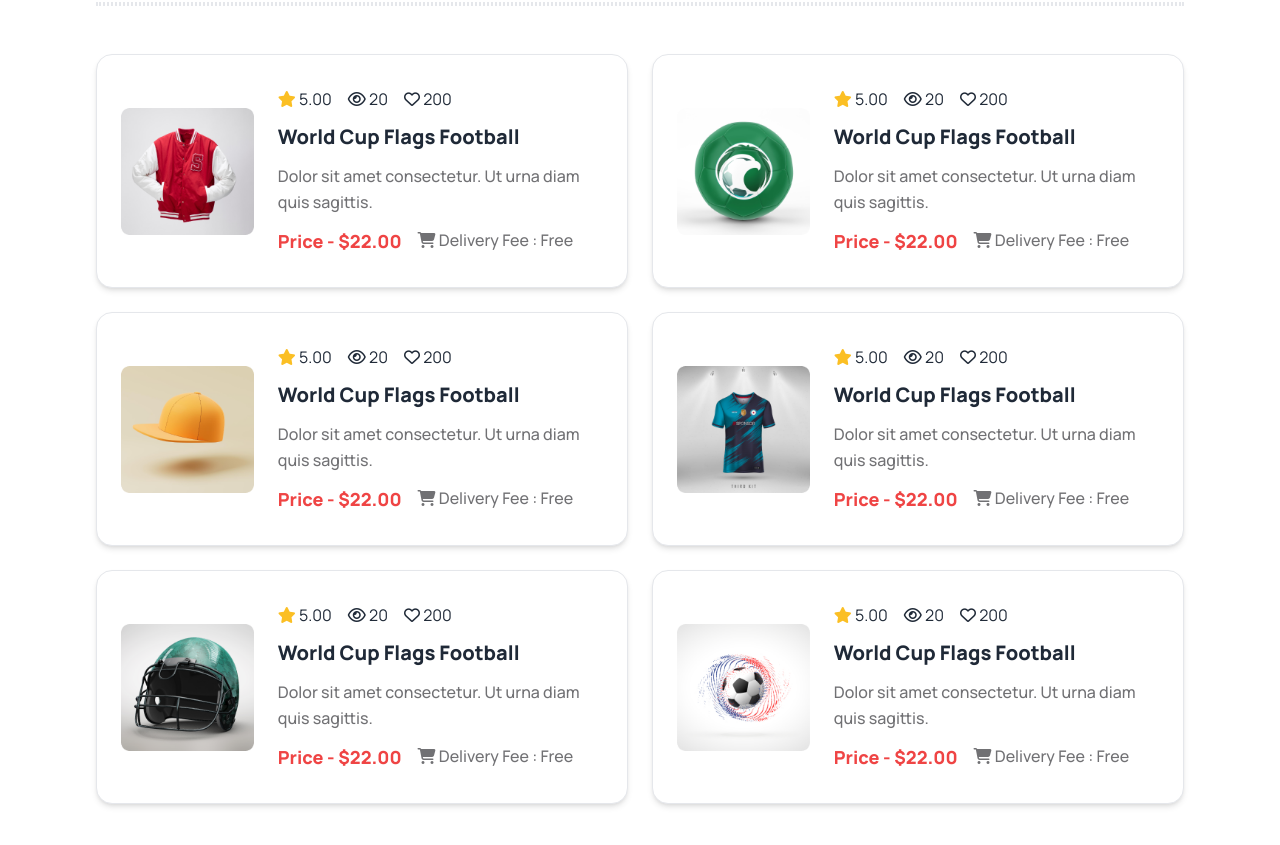
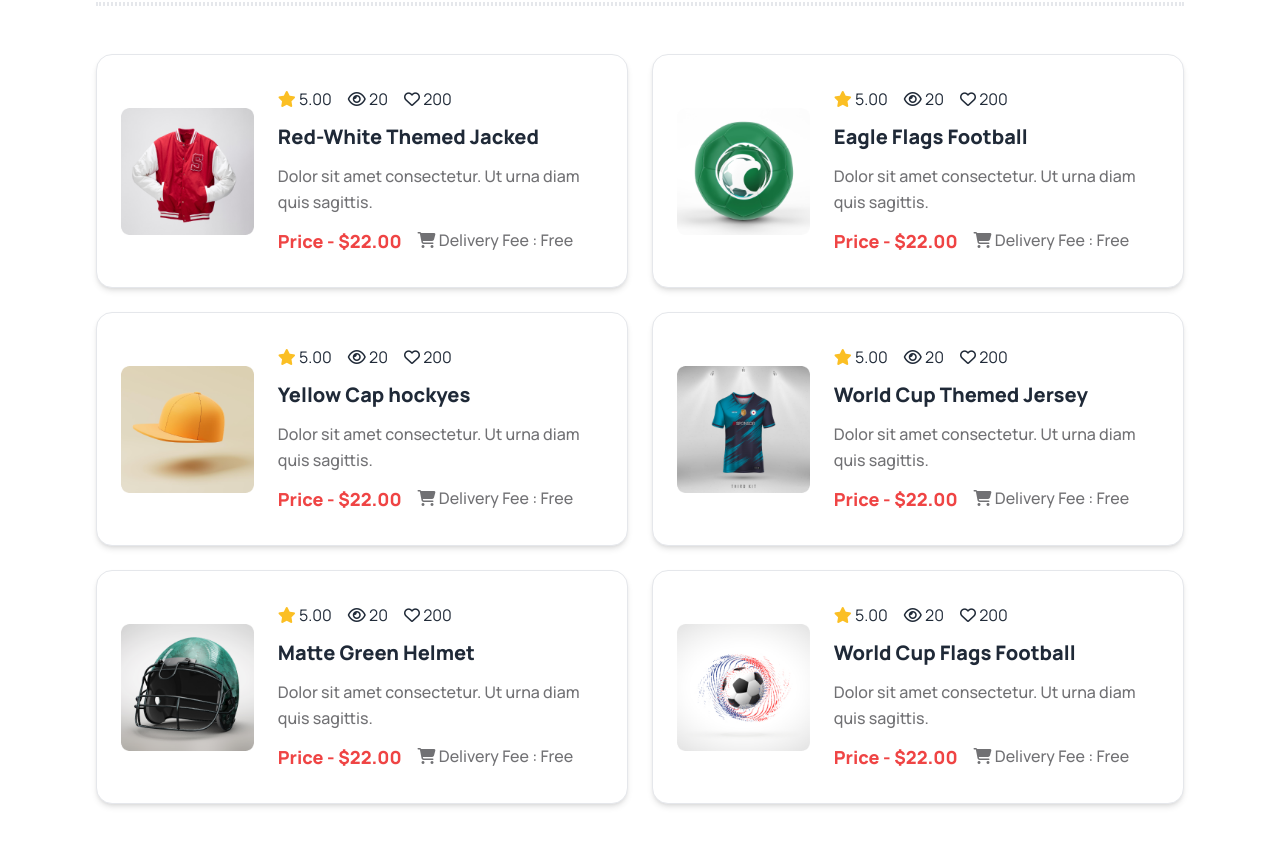
Before and after one commit to DeepsEffect/assignment-03-PH, a plain HTML site: page index.html in a window 1280 px wide. Shown: the part 2738-3583 px from the top of the page. Drawn offline with nearby package versions, Linux system fonts and the light colour scheme.

Commit message:
added products name and favicon

```diff
--- a/index.html
+++ b/index.html
@@ -5,6 +5,8 @@
     <meta charset="UTF-8">
     <meta name="viewport" content="width=device-width, initial-scale=1.0">
     <title>Hockey's</title>
+    <!-- favicon -->
+    <link rel="shortcut icon" href="favicon/favicon (1).ico" type="image/x-icon">
     <!-- inserting daisyUI and tailwind -->
     <link href="https://cdn.jsdelivr.net/npm/daisyui@4.6.0/dist/full.min.css" rel="stylesheet" type="text/css" />
     <script src="https://cdn.tailwindcss.com"></script>
@@ -276,7 +278,7 @@
                             <h5><i class="fa-regular fa-eye"></i> 20</h5>
                             <h5><i class="fa-regular fa-heart"></i> 200</h5>
                         </div>
-                        <h2 class="card-title text-xl font-extrabold">World Cup Flags Football</h2>
+                        <h2 class="card-title text-xl font-extrabold">Red-White Themed Jacked</h2>
                         <p class="flex-grow-0 desc-primary text-left">Dolor sit amet consectetur. Ut urna diam quis
                             sagittis.</p>
                         <div class="flex flex-col lg:flex-row gap-1 lg:gap-4">
@@ -295,7 +297,7 @@
                             <h5><i class="fa-regular fa-eye"></i> 20</h5>
                             <h5><i class="fa-regular fa-heart"></i> 200</h5>
                         </div>
-                        <h2 class="card-title text-xl font-extrabold">World Cup Flags Football</h2>
+                        <h2 class="card-title text-xl font-extrabold">Eagle Flags Football</h2>
                         <p class="flex-grow-0 desc-primary text-left">Dolor sit amet consectetur. Ut urna diam quis
                             sagittis.</p>
                         <div class="flex flex-col lg:flex-row gap-1 lg:gap-4">
@@ -314,7 +316,7 @@
                             <h5><i class="fa-regular fa-eye"></i> 20</h5>
                             <h5><i class="fa-regular fa-heart"></i> 200</h5>
                         </div>
-                        <h2 class="card-title text-xl font-extrabold">World Cup Flags Football</h2>
+                        <h2 class="card-title text-xl font-extrabold">Yellow Cap hockyes</h2>
                         <p class="flex-grow-0 desc-primary text-left">Dolor sit amet consectetur. Ut urna diam quis
                             sagittis.</p>
                         <div class="flex flex-col lg:flex-row gap-1 lg:gap-4">
@@ -333,7 +335,7 @@
                             <h5><i class="fa-regular fa-eye"></i> 20</h5>
                             <h5><i class="fa-regular fa-heart"></i> 200</h5>
                         </div>
-                        <h2 class="card-title text-xl font-extrabold">World Cup Flags Football</h2>
+                        <h2 class="card-title text-xl font-extrabold">World Cup Themed Jersey</h2>
                         <p class="flex-grow-0 desc-primary text-left">Dolor sit amet consectetur. Ut urna diam quis
                             sagittis.</p>
                         <div class="flex flex-col lg:flex-row gap-1 lg:gap-4">
@@ -352,7 +354,7 @@
                             <h5><i class="fa-regular fa-eye"></i> 20</h5>
                             <h5><i class="fa-regular fa-heart"></i> 200</h5>
                         </div>
-                        <h2 class="card-title text-xl font-extrabold">World Cup Flags Football</h2>
+                        <h2 class="card-title text-xl font-extrabold">Matte Green Helmet</h2>
                         <p class="flex-grow-0 desc-primary text-left">Dolor sit amet consectetur. Ut urna diam quis
                             sagittis.</p>
                         <div class="flex flex-col lg:flex-row gap-1 lg:gap-4">
```
Also changed, not shown: favicon/favicon (1).ico (added).
